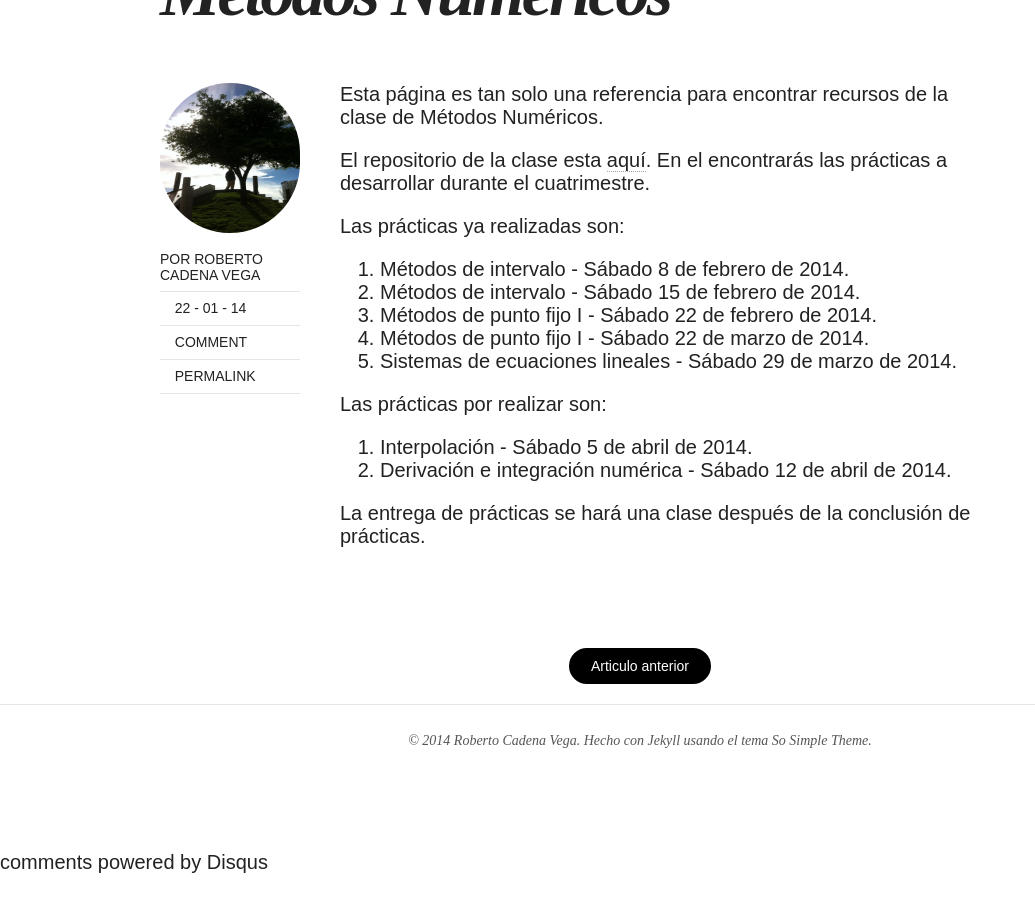
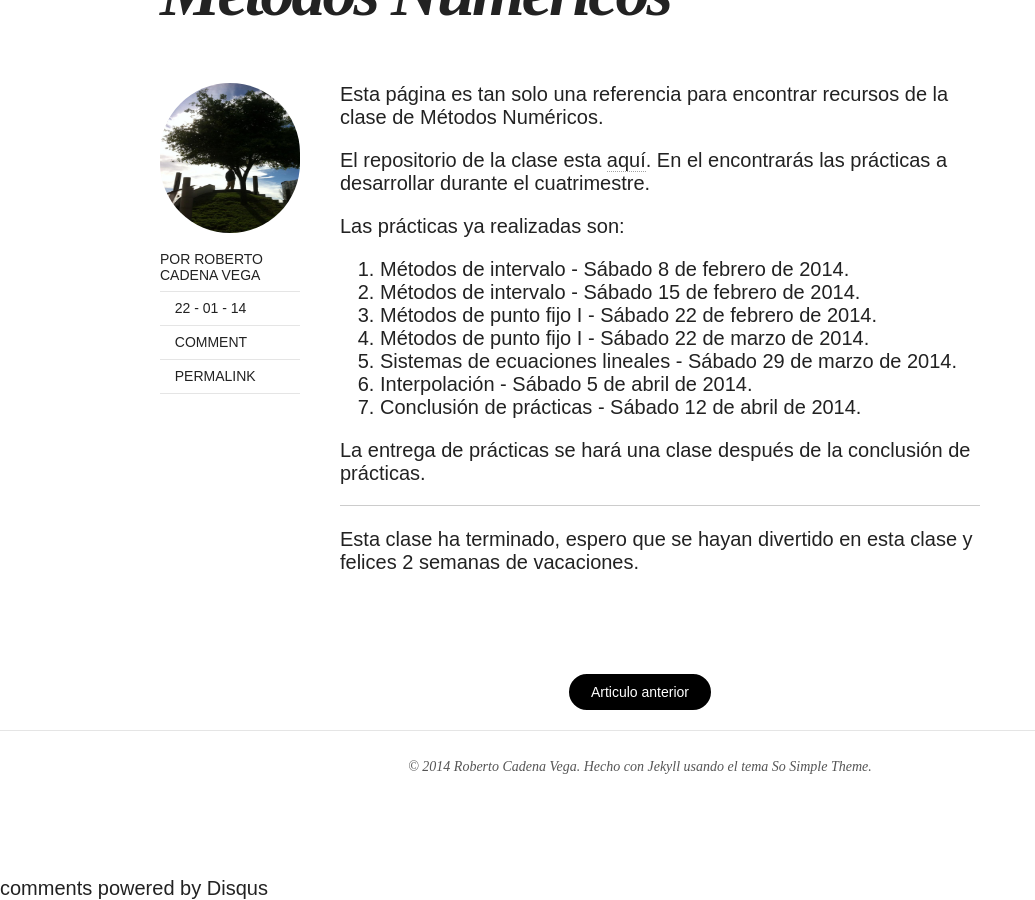
Before and after one commit to cad3na/robblack007.github.io, a Jekyll site: the page built from _posts/2014-01-22-metodos-numericos.md, in a window 1280 px wide and 900 px high, scrolled down 782 px. Shown: the whole window, without its empty margins (0-1035 px from the left). Built offline with Jekyll 4.4.1, drawn with Linux system fonts in a browser that asks for light colours; nearby versions of some CDN libraries; comment, search, counter and statistics services are not loaded; before the commit the page ends 1656 px from its top, so only the background shows below that.

Commit message:
Se actualizan los posts para las clases que han terminado.

```diff
--- a/_posts/2014-01-22-metodos-numericos.md
+++ b/_posts/2014-01-22-metodos-numericos.md
@@ -20,10 +20,11 @@ Las prácticas ya realizadas son:
 3. Métodos de punto fijo I - Sábado 22 de febrero de 2014.
 4. Métodos de punto fijo I - Sábado 22 de marzo de 2014.
 5. Sistemas de ecuaciones lineales - Sábado 29 de marzo de 2014.
-
-Las prácticas por realizar son:
-
 6. Interpolación - Sábado 5 de abril de 2014.
-7. Derivación e integración numérica - Sábado 12 de abril de 2014.
+7. Conclusión de prácticas - Sábado 12 de abril de 2014.
 
 La entrega de prácticas se hará una clase después de la conclusión de prácticas.
+
+---
+
+Esta clase ha terminado, espero que se hayan divertido en esta clase y felices 2 semanas de vacaciones.
```
Also changed, not shown: _posts/2014-01-20-instrumentacion-control.md (+4 -3 lines), _posts/2014-01-21-robotica-industrial.md (+4 -3 lines).
